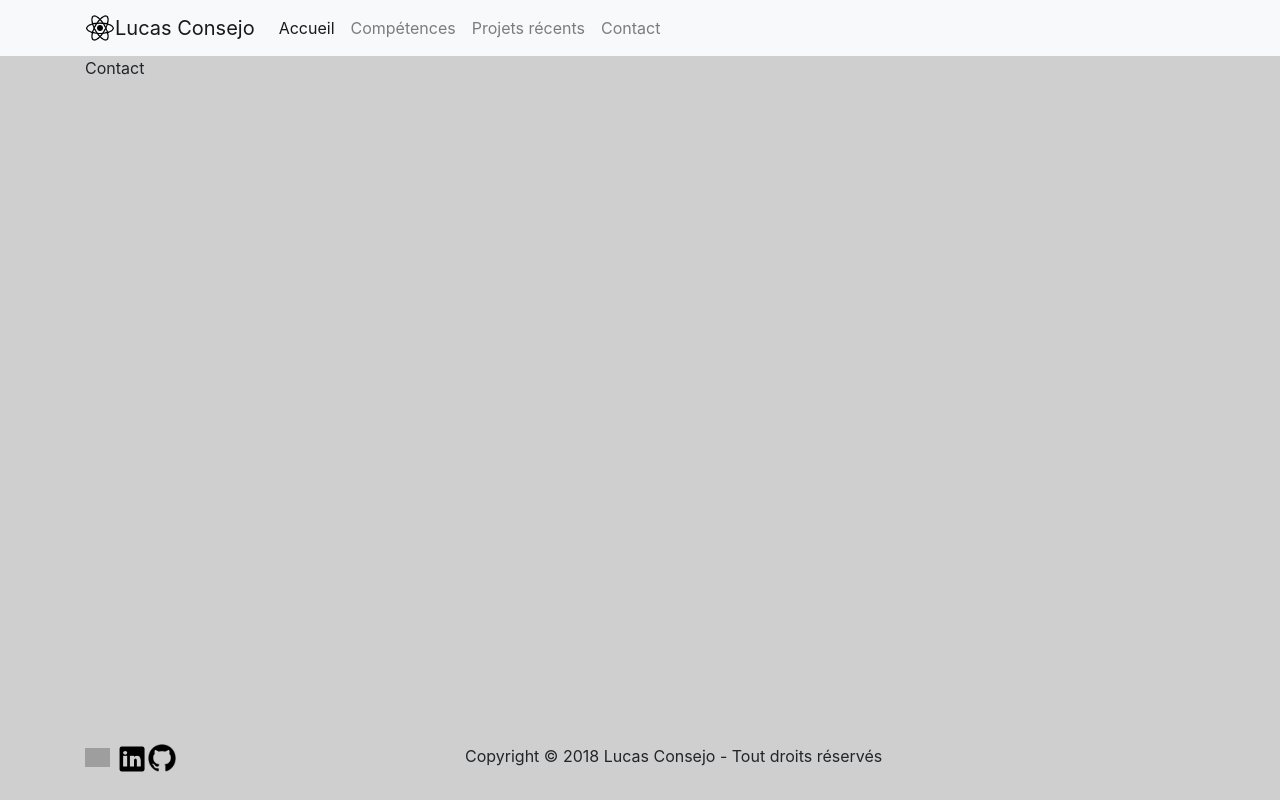
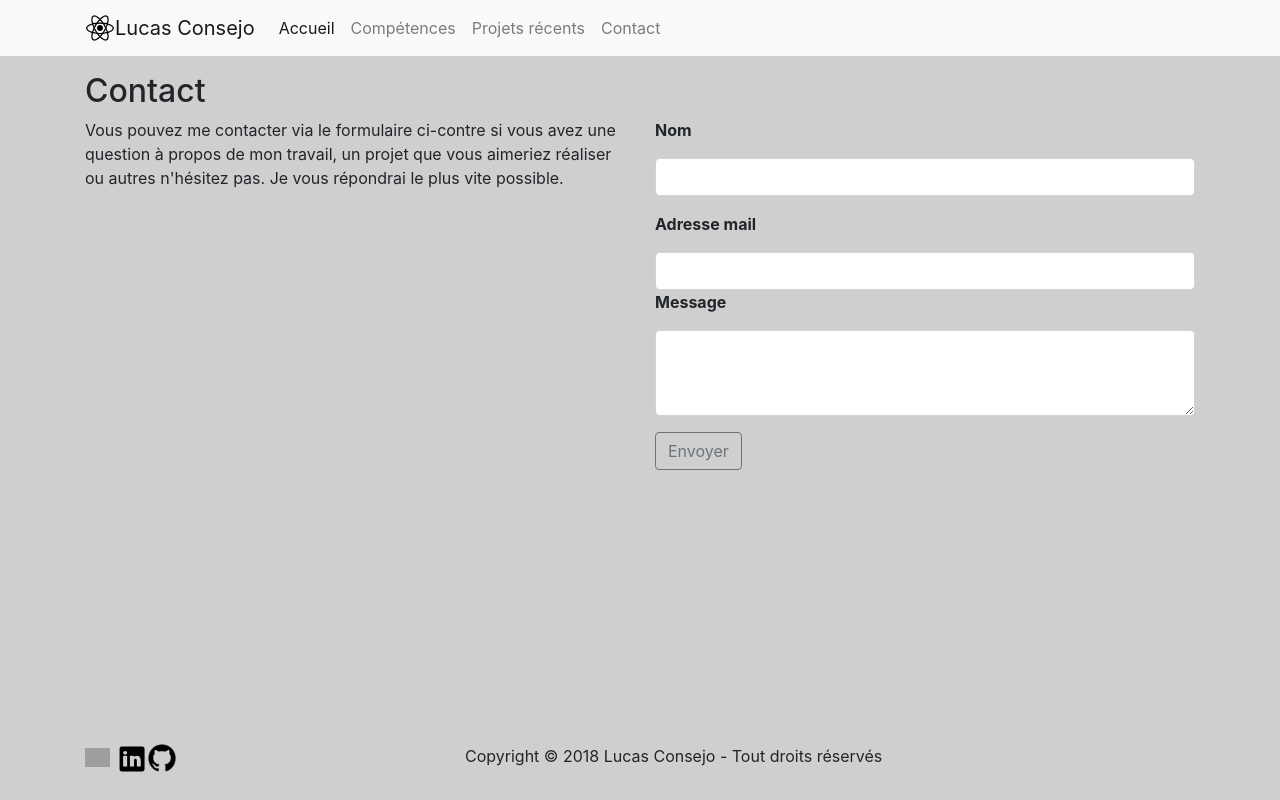
Before and after one commit to lucasconsejo/Website-Lucas, a React (Create React App) app: page /contact in a window 1280 px wide. Built offline with nearby package versions, Linux system fonts and the light colour scheme; grey boxes are pictures that could not be loaded.

Commit message:
update project (nothing important)

```diff
--- a/src/Components/Contact/Contact.js
+++ b/src/Components/Contact/Contact.js
@@ -1,10 +1,54 @@
 import React, { Component } from 'react';
 
 class Contact extends Component{
+    constructor(props){
+        super(props)
+        this.state ={
+            name : '',
+            email: '',
+            msg: ''
+        }
+    }
+
     render(){
         return(
             <div className="container">
-                <p>Contact</p>
+                <h2 className="mt-3">Contact</h2>
+
+                <div className="row">
+                    <div className="col-lg-6">
+                        <p>Vous pouvez me contacter via le formulaire ci-contre si vous avez une question à propos de mon travail, un projet que vous aimeriez réaliser ou autres n'hésitez pas. Je vous répondrai le plus vite possible.</p>
+                    </div>
+
+                    <div className="col-lg-6">
+                        <div className="row">
+                            <div className="col-lg-12">
+                                <p className="font-weight-bold">Nom</p>
+                                <div className="input-group mb-3">
+                                    <input type="text" className="form-control" aria-label="Message" aria-describedby="inputGroup-sizing-default" />
+                                </div>
+                            </div>
+
+                            <div className="col-lg-12">
+                                <p className="font-weight-bold">Adresse mail</p>
+                                <div className="input-group">
+                                    <input type="email" className="form-control" aria-describedby="email"/>
+                                </div>
+                            </div>
+
+                            <div className="col-lg-12">
+                                <p className="font-weight-bold">Message</p>
+                                <div className="input-group mb-3">
+                                    <textarea className="form-control" rows="3"></textarea>
+                                </div>
+                            </div>
+
+                            <div className="col-lg-12">
+                                <button className="btn btn-outline-secondary" type="button">Envoyer</button>
+                            </div>
+                        </div>
+                    </div>
+                </div>
             </div>
         )
     }
--- a/src/Components/Projets/ProjetWT.js
+++ b/src/Components/Projets/ProjetWT.js
@@ -1,14 +1,26 @@
 import React, { Component } from 'react';
 import { Link } from 'react-router-dom'
 import '../../css/Projets.css'
+import ImgWetube from '../../img/projets-img/wetube.png'
 
 class ProjetWT extends Component{
     render(){
         return(
             <div className="container">
-                <Link to="/projets">
+                <Link to="/projets" id="btn-retour" className="btn btn-outline-dark mt-3">
                     Retour
                 </Link>
+
+                <div className="row mt-1">
+                    <div id="wetube" className="col-lg-12">
+                        <h2>WeTube</h2>
+                        <img src={ImgWetube} alt="wetube" />
+                        <p>Description du projet : </p>
+                        <p>Constituendi autem sunt qui sint in amicitia fines et quasi termini diligendi. De quibus tres video sententias ferri, quarum nullam probo, unam, ut eodem modo erga amicum adfecti simus, quo erga</p>
+                    </div>
+                </div>
+
+                <a href="https://github.com/lucasconsejo/Projects-React-js/tree/master/Movies%20Trailer" target="_blank" alt="github wetube" rel="noopener noreferrer">Git du projet</a>
             </div>
         )
     }
--- a/src/Components/Projets/Projets.js
+++ b/src/Components/Projets/Projets.js
@@ -9,7 +9,7 @@ class Projets extends Component{
             <div className="container">
                 <h2 className="mt-3">Projets récents</h2>
                 <div className="row mt-3 mx-auto mt-4">
-                    <Link to="/projets/wetube" id="img-wetube" className="col-lg-4 col-12 text-center text-dark box">
+                    <Link to="/projets/wetube" id="img-wetube" className="col-lg-4  col-12  text-center  text-dark  box">
                         <div className="projet p-3">
                             <h3>WeTube</h3>
                             <img src={ImgTravaux} className="img-rotation" alt="appli WeTube"/>
@@ -18,14 +18,14 @@ class Projets extends Component{
                         </div>
                     </Link>
 
-                    <div id="projet-coming" className="col-lg-4 col-12 text-center  box">
+                    <div id="projet-coming" className="col-lg-4  col-12  text-center  box">
                         <div className="projet p-3 projet-coming">
                             <h3>Arrive bientôt...</h3>
                             <img src={ImgTravaux} className="img-rotation" alt="appli WeTube"/>
                         </div>
                     </div>
 
-                    <div id="projet-coming" className="col-lg-4 col-12 text-center box">
+                    <div id="projet-coming" className="col-lg-4  col-12  text-center  box">
                         <div className="projet p-3 projet-coming">
                             <h3>Arrive bientôt...</h3>
                             <img src={ImgTravaux} className="img-rotation" alt="appli WeTube"/>
--- a/src/css/Projets.css
+++ b/src/css/Projets.css
@@ -27,9 +27,12 @@
   }
 
 .img-rotation{
-    animation: App-logo-spin infinite 7s linear;
+    animation: App-logo-spin infinite 5s linear;
 }
 
 a:-webkit-any-link{
     text-decoration: none !important;
 }
+#wetube img{
+    width: 20%;
+}
```
Also changed, not shown: src/Components/Error/Error404.js (added, +18 -0 lines), src/img/projets-img/wetube.png, 1 other file (tests, documents, lock files or other folders).
